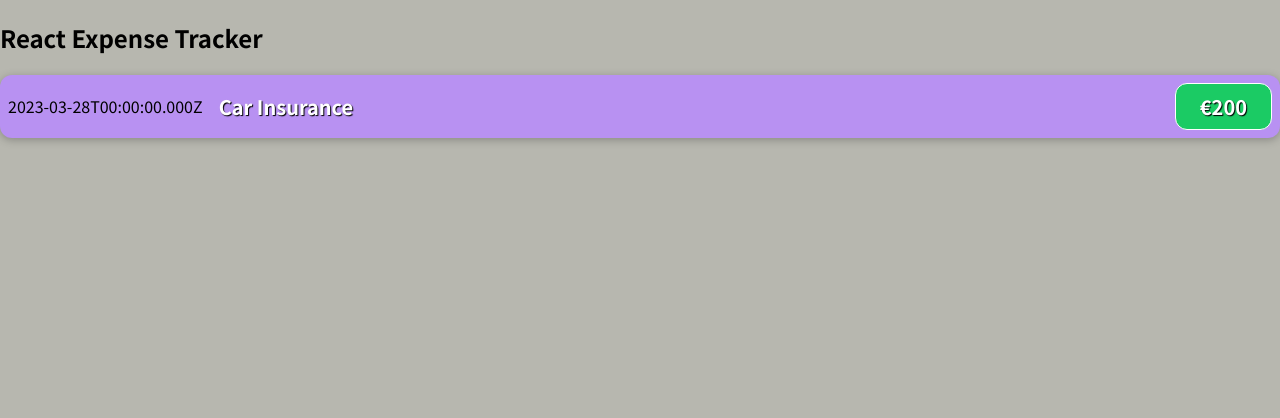
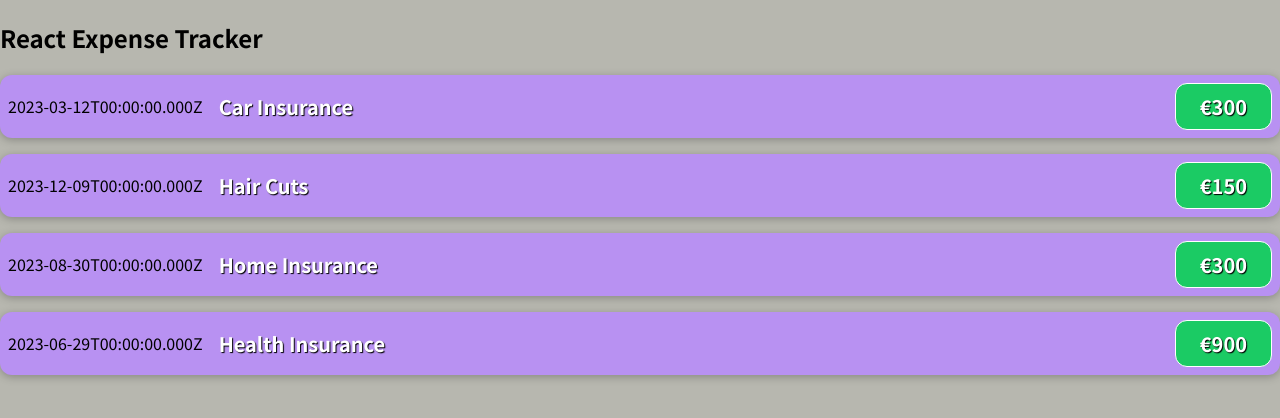
Before and after one commit to KristianColville1/react-expense-tracker, a JavaScript app: page / in a window 1280 px wide. Shown: the top 418 px of the page. Built offline with nearby package versions, Linux system fonts and the light colour scheme.

Commit message:
Added prop attributes to pass to ExpenseItem components

```diff
--- a/src/App.js
+++ b/src/App.js
@@ -1,12 +1,57 @@
 import ExpenseItem from "./components/ExpenseItem";
 
 function App() {
+    const expenses = [
+        {
+            id: "1",
+            title: "Car Insurance",
+            amount: 300,
+            date: new Date(2023, 2, 12),
+        },
+        {
+            id: "2",
+            title: "Hair Cuts",
+            amount: 150,
+            date: new Date(2023, 11, 9),
+        },
+        {
+            id: "3",
+            title: "Home Insurance",
+            amount: 300,
+            date: new Date(2023, 7, 30),
+        },
+        {
+            id: "4",
+            title: "Health Insurance",
+            amount: 900,
+            date: new Date(2023, 5, 29),
+        },
+    ];
     return (
         <div className="mt-2">
             <h2 className="w-100 text-center">React Expense Tracker</h2>
 
             <div className="container text-bg-light rounded">
-            <ExpenseItem></ExpenseItem>
+                <ExpenseItem
+                    title={expenses[0].title}
+                    amount={expenses[0].amount}
+                    date={expenses[0].date.toISOString()}
+                ></ExpenseItem>
+                <ExpenseItem
+                    title={expenses[1].title}
+                    amount={expenses[1].amount}
+                    date={expenses[1].date.toISOString()}
+                ></ExpenseItem>
+                <ExpenseItem
+                    title={expenses[2].title}
+                    amount={expenses[2].amount}
+                    date={expenses[2].date.toISOString()}
+                ></ExpenseItem>
+                <ExpenseItem
+                    title={expenses[3].title}
+                    amount={expenses[3].amount}
+                    date={expenses[3].date.toISOString()}
+                ></ExpenseItem>
             </div>
         </div>
     );
--- a/src/components/ExpenseItem.js
+++ b/src/components/ExpenseItem.js
@@ -1,15 +1,12 @@
 import "./ExpenseItem.css";
 
-function ExpenseItem() {
-    const expenseDate = new Date(2023, 2, 28);
-    const expenseTitle = "Car Insurance";
-    const expenseAmount = 200;
+function ExpenseItem(props) {
     return (
         <div className="expense-item">
-            <div>{expenseDate.toISOString()}</div>
+            <div>{props.date}</div>
             <div class="expense-item__description">
-                <h2>{expenseTitle}</h2>
-                <div className="expense-item__price">€{expenseAmount}</div>
+                <h2>{props.title}</h2>
+                <div className="expense-item__price">€{props.amount}</div>
             </div>
         </div>
     );
```
